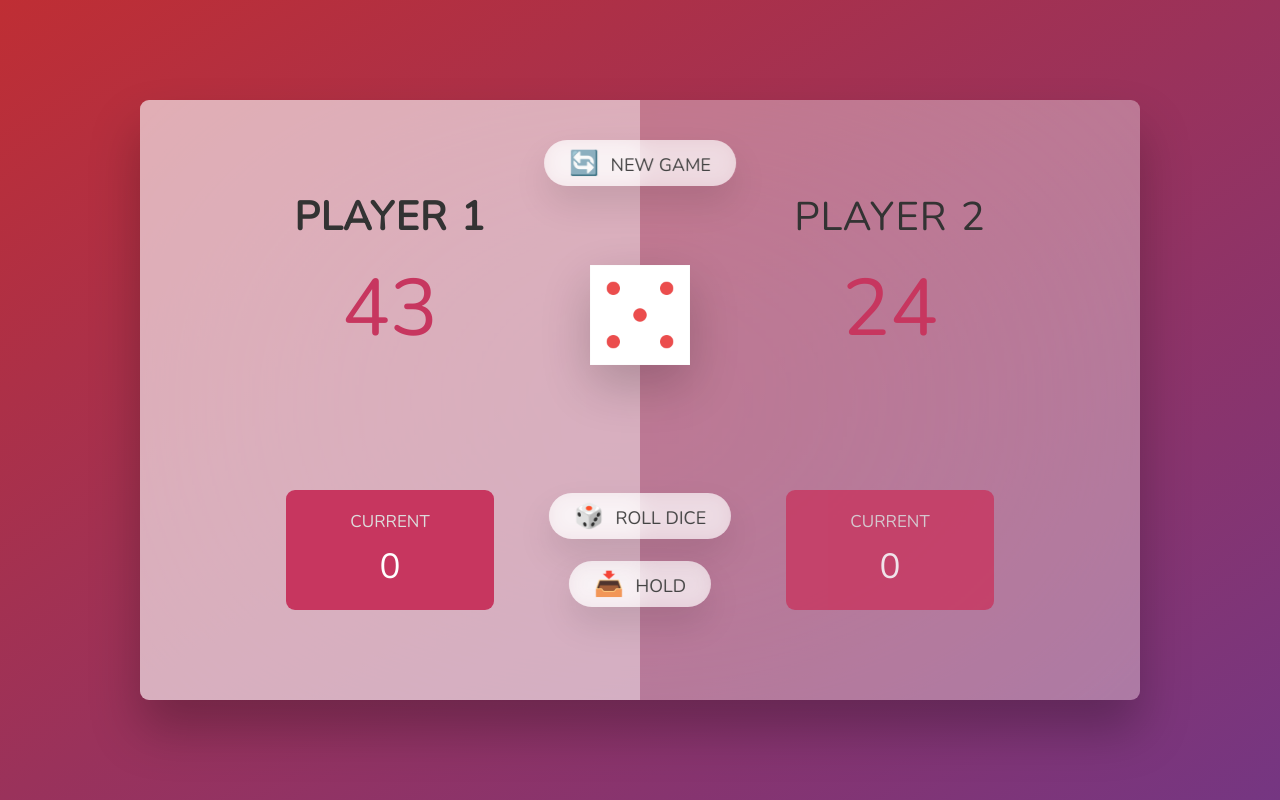
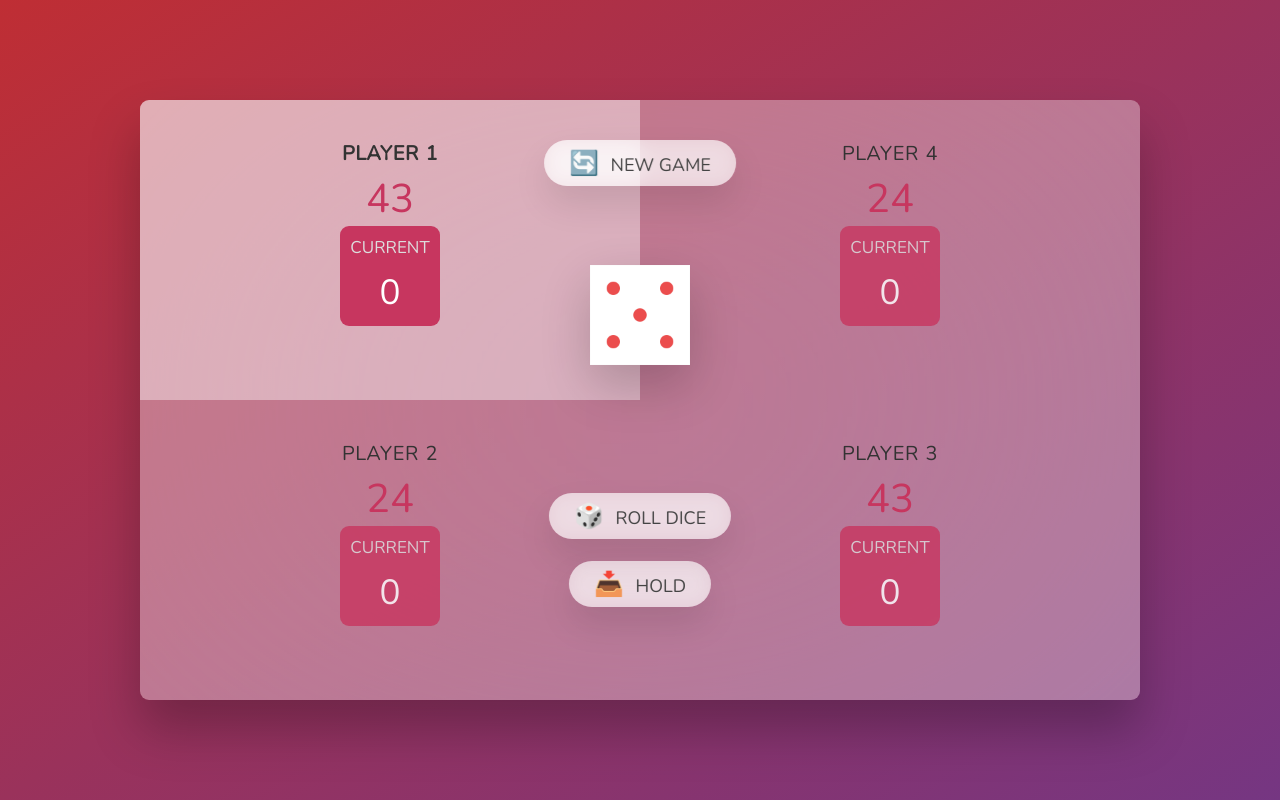
Before and after one commit to Ogaga01/Roll-The-Dice-Game, a website: page index.html in a window 1280 px wide. Drawn offline with nearby package versions, Linux system fonts and the light colour scheme; files whose address does not match are found by name.

Commit message:
styled new player divs

```diff
--- a/index.html
+++ b/index.html
@@ -9,6 +9,7 @@
   </head>
   <body>
     <main>
+      <div id="div--1">
           <section class="player player--0 player--active">
             <h2 class="name" id="name--0">Player 1</h2>
             <p class="score" id="score--0">43</p>
@@ -25,11 +26,30 @@
               <p class="current-score" id="current--1">0</p>
             </div>
           </section>
+      </div>
+      <div id="div--2">
+        <section class="player player--2">
+          <h2 class="name" id="name--2">Player 3</h2>
+          <p class="score" id="score--2">43</p>
+          <div class="current">
+            <p class="current-label">Current</p>
+            <p class="current-score" id="current--2">0</p>
+          </div>
+          </section>
+          <section class="player player--3">
+          <h2 class="name" id="name--3">Player 4</h2>
+          <p class="score" id="score--3">24</p>
+          <div class="current">
+            <p class="current-label">Current</p>
+            <p class="current-score" id="current--3">0</p>
+          </div>
+        </section>
+      </div>
 
-      <img src="dice-5.png" alt="Playing dice" class="dice" />
-      <button class="btn btn--new">🔄 New game</button>
-      <button class="btn btn--roll">🎲 Roll dice</button>
-      <button class="btn btn--hold">📥 Hold</button>
+      <img src="./images/dice-5.png" alt="Playing dice" class="dice" />
+      <button type="button" class="btn btn--new">🔄 New game</button>
+      <button type="button" class="btn btn--roll">🎲 Roll dice</button>
+      <button type="button" class="btn btn--hold">📥 Hold</button>
     </main>
     <script src="script.js"></script>
   </body>
--- a/package.json
+++ b/package.json
@@ -27,5 +27,8 @@
     "stylelint-config-standard": "^21.0.0",
     "stylelint-csstree-validator": "^1.9.0",
     "stylelint-scss": "^3.21.0"
+  },
+  "dependencies": {
+    "html-validator": "^6.0.1"
   }
 }
--- a/style.css
+++ b/style.css
@@ -36,6 +36,18 @@ main {
   display: flex;
 }
 
+#div--1 {
+  width: 50%;
+  display: flex;
+  flex-direction: column;
+}
+
+#div--2 {
+  width: 50%;
+  display: flex;
+  flex-direction: column-reverse
+}
+
 .player {
   flex: 50%;
   padding: 9rem;
@@ -43,21 +55,24 @@ main {
   flex-direction: column;
   align-items: center;
   transition: all 0.75s;
+  width: 100%;
+  height: 22%;
 }
 
 /* ELEMENTS */
 .name {
   position: relative;
-  font-size: 4rem;
+  font-size: 2rem;
   text-transform: uppercase;
-  letter-spacing: 1px;
-  word-spacing: 2px;
+  letter-spacing: .5px;
+  word-spacing: 1px;
   font-weight: 300;
-  margin-bottom: 1rem;
+  margin-bottom: .5rem;
+  margin-top: -50px;
 }
 
 .score {
-  font-size: 8rem;
+  font-size: 4rem;
   font-weight: 300;
   color: #c7365f;
   margin-bottom: auto;
@@ -82,8 +97,7 @@ main {
   opacity: 0.8;
   border-radius: 9px;
   color: #fff;
-  width: 65%;
-  padding: 2rem;
+  padding: 1rem;
   text-align: center;
   transition: all 0.75s;
 }
```
Also changed, not shown: 1 other file. Lines whose indentation alone changed are shown as unchanged.
